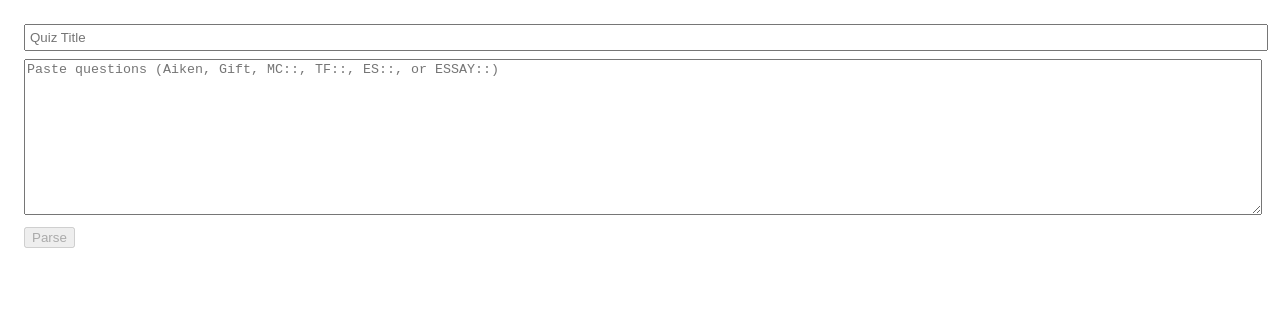
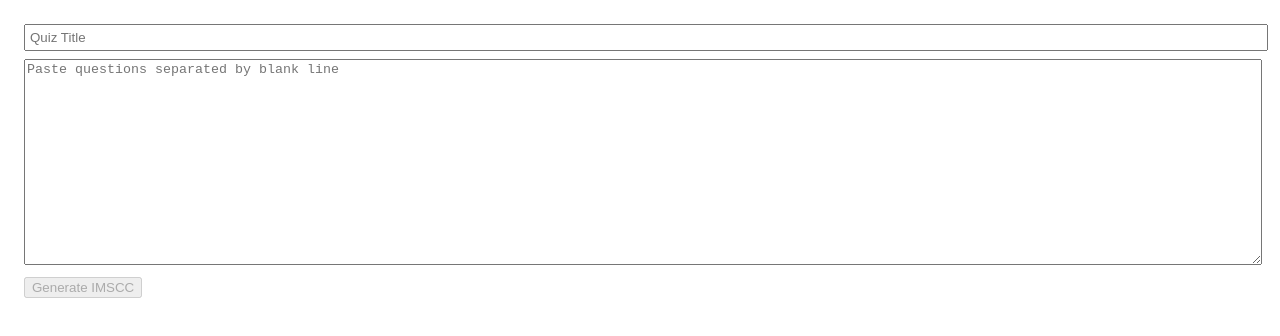
Before and after one commit to knightgreider/qti-generator-Teacher, a Next.js app: page / in a window 1280 px wide. Shown: the top 336 px of the page. Built offline with nearby package versions, Linux system fonts and the light colour scheme.

Commit message:
May 14th - 25

```diff
--- a/components/QTIQuizGenerator.js
+++ b/components/QTIQuizGenerator.js
@@ -4,14 +4,13 @@ import JSZip from "jszip";
 export default function QTIQuizGenerator() {
   const [title, setTitle] = useState("");
   const [rawInput, setRawInput] = useState("");
-  const [questions, setQuestions] = useState([]);
   const [zipUrl, setZipUrl] = useState("");
   const [downloadName, setDownloadName] = useState("quiz.imscc");
 
-  // Parse Aiken, Gift essay, MC::, TF::, ES::, and ESSAY:: formatted input
-  const parseRawInput = () => {
-    const blocks = rawInput
-      .split(/\r?\n\s*\r?\n/)
+  // Parse raw input into question objects
+  const parseRawInput = (input) => {
+    const blocks = input
+      .split(/\r?\n\r?\n+/)
       .map((b) => b.trim())
       .filter(Boolean);
     const parsed = blocks
@@ -29,12 +28,12 @@ export default function QTIQuizGenerator() {
           const answerIndex = answerLetter.charCodeAt(0) - 65;
           return { type: "MC", question: questionText, choices, answer: answerIndex };
         }
-        // Gift essay (empty braces)
-        const giftEssayMatch = block.match(/^(.+?)\s*\{\s*\}/s);
-        if (giftEssayMatch) {
-          return { type: "ES", question: giftEssayMatch[1].trim(), choices: [], answer: 0 };
+        // Gift essay
+        if (/^(.+?)\s*\{\s*\}/s.test(block)) {
+          const q = block.replace(/\{\s*\}/s, '').trim();
+          return { type: "ES", question: q, choices: [], answer: 0 };
         }
-        // Prefixed formats: MC::, TF::, ES::, or ESSAY::
+        // Prefixed formats
         const header = lines[0].match(/^(MC|TF|ES|ESSAY)::\s*(.+)$/i);
         if (header) {
           let type = header[1].toUpperCase();
@@ -45,7 +44,7 @@ export default function QTIQuizGenerator() {
           if (type === "MC" || type === "TF") {
             lines.slice(1).forEach((line, idx) => {
               const isCorrect = line.startsWith("*~");
-              const text = line.replace(/^[*]?~/, "").trim();
+              const text = line.replace(/^[*]?~/, '').trim();
               choices.push(text);
               if (isCorrect) answerIndex = idx;
             });
@@ -55,159 +54,105 @@ export default function QTIQuizGenerator() {
         return null;
       })
       .filter(Boolean);
-    setQuestions(parsed);
+    return parsed;
   };
 
-  // Generate IMSCC per Schoology QTI with essay support
+  // Generate IMSCC package
   const generateIMSCC = async () => {
-    if (!title) {
-      alert("Please enter a quiz title");
-      return;
-    }
+    if (!title) { alert('Enter quiz title'); return; }
+    const questions = parseRawInput(rawInput);
+    if (questions.length === 0) { alert('No questions parsed'); return; }
+
     const zip = new JSZip();
-    const resourceId = "ccres" + Math.random().toString(36).substr(2, 8);
+    const resourceId = 'ccres' + Math.random().toString(36).substr(2, 8);
     const folder = zip.folder(resourceId);
 
-    // Build QTI XML
-    const qtiItems = questions
-      .map((q, i) => {
+    // Build QTI items
+    const qtiItems = questions.map((q, i) => {
       const idx = i + 1;
-        const isEssay = q.type === "ES";
-        // metadata fields
-        let metaFields = `          <qtimetadatafield><fieldlabel>cc_profile</fieldlabel><fieldentry>${
-          isEssay
-            ? "cc.essay.v0p1"
-            : q.choices.length > 2
-            ? "cc.multiple_choice.v0p1"
-            : "cc.true_false.v0p1"
-        }</fieldentry></qtimetadatafield>`;
+      const isEssay = q.type === 'ES';
+      let meta = `<qtimetadatafield><fieldlabel>cc_profile</fieldlabel><fieldentry>${isEssay ? 'cc.essay.v0p1' : (q.choices.length > 2 ? 'cc.multiple_choice.v0p1' : 'cc.true_false.v0p1')}</fieldentry></qtimetadatafield>`;
+      if (isEssay) meta += `<qtimetadatafield><fieldlabel>qmd_computerscored</fieldlabel><fieldentry>No</fieldentry></qtimetadatafield>`;
+
+      let pres;
       if (isEssay) {
-          metaFields +=
-            "\n          <qtimetadatafield><fieldlabel>qmd_computerscored</fieldlabel><fieldentry>No</fieldentry></qtimetadatafield>";
-        }
-
-        // presentation block
-        let presentation;
-        if (isEssay) {
-          presentation = `          <presentation>
-            <material>
-              <mattext texttype=\"text/html\">${q.question}</mattext>
-            </material>
-            <response_str rcardinality=\"Single\" ident=\"response${idx}\">
+        pres = `<presentation>
+  <material><mattext texttype="text/html">${q.question}</mattext></material>
+  <response_str rcardinality="Single" ident="response${idx}">
     <render_fib>
-                <response_label ident=\"response${idx}_label\" rshuffle=\"No\"/>
+      <response_label ident="response${idx}_label" rshuffle="No"/>
     </render_fib>
   </response_str>
 </presentation>`;
       } else {
-          const choicesXml = q.choices
-            .map(
-              (c, j) =>
-                `              <response_label ident=\"choice${j + 1}\"><material><mattext texttype=\"text/plain\">${c}</mattext></material></response_label>`
-            )
-            .join("\n");
-          presentation = `          <presentation>
-            <material>
-              <mattext texttype=\"text/html\">${q.question}</mattext>
-            </material>
-            <response_lid ident=\"response${idx}\" rcardinality=\"Single\">
-              <render_choice>
-${choicesXml}
-              </render_choice>
+        const choicesXml = q.choices.map((c,j) => `<response_label ident="choice${j+1}"><material><mattext texttype="text/plain">${c}</mattext></material></response_label>`).join('');
+        pres = `<presentation>
+  <material><mattext texttype="text/html">${q.question}</mattext></material>
+  <response_lid ident="response${idx}" rcardinality="Single">
+    <render_choice>${choicesXml}</render_choice>
   </response_lid>
 </presentation>`;
       }
 
-        // processing block
-        const correctComparison = isEssay
-          ? ""
-          : `<varequal respident=\"response${idx}\">${q.answer + 1}</varequal>`;
-        const resProcessing = `          <resprocessing>
-            <outcomes>
-              <decvar varname=\"SCORE\" vartype=\"Decimal\" minvalue=\"0\" maxvalue=\"100\"/>
-            </outcomes>
-            <respcondition continue=\"No\">
-              <conditionvar>${correctComparison}</conditionvar>
-              <setvar action=\"Set\" varname=\"SCORE\">100</setvar>
-            </respcondition>
+      const comp = isEssay ? '' : `<varequal respident="response${idx}">${q.answer+1}</varequal>`;
+      const proc = `<resprocessing>
+  <outcomes><decvar varname="SCORE" vartype="Decimal" minvalue="0" maxvalue="100"/></outcomes>
+  <respcondition continue="No"><conditionvar>${comp}</conditionvar><setvar action="Set" varname="SCORE">100</setvar></respcondition>
 </resprocessing>`;
 
-        return `      <item ident=\"${idx}\">
-        <itemmetadata>
-${metaFields}
-        </itemmetadata>
-${presentation}
-${resProcessing}
+      return `<item ident="${idx}">
+  <itemmetadata>${meta}</itemmetadata>
+  ${pres}
+  ${proc}
 </item>`;
-      })
-      .join("\n");
+    }).join('');
 
-    const qtiXml = `<?xml version=\"1.0\" encoding=\"UTF-8\"?>
-<questestinterop xmlns=\"http://www.imsglobal.org/xsd/ims_qtiasiv1p2\" xmlns:xsi=\"http://www.w3.org/2001/XMLSchema-instance\" xsi:schemaLocation=\"http://www.imsglobal.org/xsd/ims_qtiasiv1p2 http://www.imsglobal.org/profile/cc/ccv1p2/ccv1p2_qtiasiv1p2p1_v1p0.xsd\">
-  <assessment ident=\"${resourceId}\" title=\"${title}\">
+    const qti = `<?xml version="1.0" encoding="UTF-8"?>
+<questestinterop xmlns="http://www.imsglobal.org/xsd/ims_qtiasiv1p2">
+  <assessment ident="${resourceId}" title="${title}">
     <qtimetadata>
       <qtimetadatafield><fieldlabel>cc_profile</fieldlabel><fieldentry>cc.exam.v0p1</fieldentry></qtimetadatafield>
       <qtimetadatafield><fieldlabel>qmd_assessmenttype</fieldlabel><fieldentry>Examination</fieldentry></qtimetadatafield>
       <qtimetadatafield><fieldlabel>qmd_scoretype</fieldlabel><fieldentry>Percentage</fieldentry></qtimetadatafield>
       <qtimetadatafield><fieldlabel>cc_maxattempts</fieldlabel><fieldentry>1</fieldentry></qtimetadatafield>
     </qtimetadata>
-    <section ident=\"root_section\">
+    <section ident="root_section">
 ${qtiItems}
     </section>
   </assessment>
 </questestinterop>`;
 
-    folder.file(`${resourceId}.xml`, qtiXml);
+    folder.file(`${resourceId}.xml`, qti);
 
     // manifest
-    const manifestXml = `<?xml version=\"1.0\" encoding=\"UTF-8\"?>
-<manifest identifier=\"MANIFEST1\" xmlns=\"http://www.imsglobal.org/xsd/imscp_v1p1\" xmlns:imsqti=\"http://www.imsglobal.org/xsd/imsqti_v1p2\" xmlns:xsi=\"http://www.w3.org/2001/XMLSchema-instance\" xsi:schemaLocation=\"http://www.imsglobal.org/xsd/imscp_v1p1 imscp_v1p1.xsd\">
-  <organizations><organization identifier=\"ORG1\" structure=\"hierarchical\"><item identifier=\"ITEM1\" identifierref=\"${resourceId}\"/></organization></organizations>
-  <resources><resource identifier=\"${resourceId}\" type=\"imsqti_xmlv1p2\" href=\"${resourceId}/${resourceId}.xml\"><file href=\"${resourceId}/${resourceId}.xml\"/></resource></resources>
+    const manifest = `<?xml version="1.0" encoding="UTF-8"?>
+<manifest identifier="MANIFEST1" xmlns="http://www.imsglobal.org/xsd/imscp_v1p1">
+  <organizations><organization identifier="ORG1" structure="hierarchical"><item identifier="ITEM1" identifierref="${resourceId}"/></organization></organizations>
+  <resources>
+    <resource identifier="${resourceId}" type="imsqti_xmlv1p2" href="${resourceId}/${resourceId}.xml">
+      <file href="${resourceId}/${resourceId}.xml"/>
+    </resource>
+  </resources>
 </manifest>`;
-    zip.file('imsmanifest.xml', manifestXml);
+    zip.file('imsmanifest.xml', manifest);
 
-    // placeholders
-    ['context.xml', 'course_settings.xml', 'files_meta.xml', 'media_tracks.xml'].forEach((name) => {
+    ['context.xml','course_settings.xml','files_meta.xml','media_tracks.xml'].forEach(name => {
       const tag = name.split('.')[0];
       zip.file(name, `<${tag}/>`);
     });
 
-    const blob = await zip.generateAsync({ type: 'blob' });
-    const safeTitle = title.replace(/[^\w-]/g, '_') || 'quiz';
-    setDownloadName(`${safeTitle}.imscc`);
+    const blob = await zip.generateAsync({type:'blob'});
+    const safe = title.replace(/[^\w-]/g,'_')||'quiz';
+    setDownloadName(`${safe}.imscc`);
     setZipUrl(URL.createObjectURL(blob));
   };
 
   return (
-    <div style={{ padding: '1rem', fontFamily: 'sans-serif' }}>
-      <input
-        placeholder="Quiz Title"
-        value={title}
-        onChange={(e) => setTitle(e.target.value)}
-        style={{ width: '100%', marginBottom: 8, padding: 4 }}
-      />
-      <textarea
-        placeholder="Paste questions (Aiken, Gift, MC::, TF::, ES::, or ESSAY::)"
-        value={rawInput}
-        onChange={(e) => setRawInput(e.target.value)}
-        style={{ width: '100%', height: 150, marginBottom: 8 }}
-      />
-      <button onClick={parseRawInput} disabled={!rawInput}>
-        Parse
-      </button>
-      {questions.length > 0 && (
-        <button onClick={generateIMSCC} style={{ marginLeft: 8 }}>
-          Download .imscc
-        </button>
-      )}
-      {zipUrl && (
-        <div style={{ marginTop: 8 }}>
-          <a download={downloadName} href={zipUrl}>
-            Download IMSCC
-          </a>
-        </div>
-      )}
+    <div style={{padding:'1rem',fontFamily:'sans-serif'}}>
+      <input placeholder="Quiz Title" value={title} onChange={e=>setTitle(e.target.value)} style={{width:'100%',marginBottom:8,padding:4}}/>
+      <textarea placeholder="Paste questions separated by blank line" value={rawInput} onChange={e=>setRawInput(e.target.value)} style={{width:'100%',height:200,marginBottom:8}}/>
+      <button onClick={generateIMSCC} disabled={!rawInput||!title}>Generate IMSCC</button>
+      {zipUrl&&<div style={{marginTop:8}}><a href={zipUrl} download={downloadName}>Download IMSCC</a></div>}
     </div>
   );
 }
```
Lines whose indentation alone changed are shown as unchanged.
